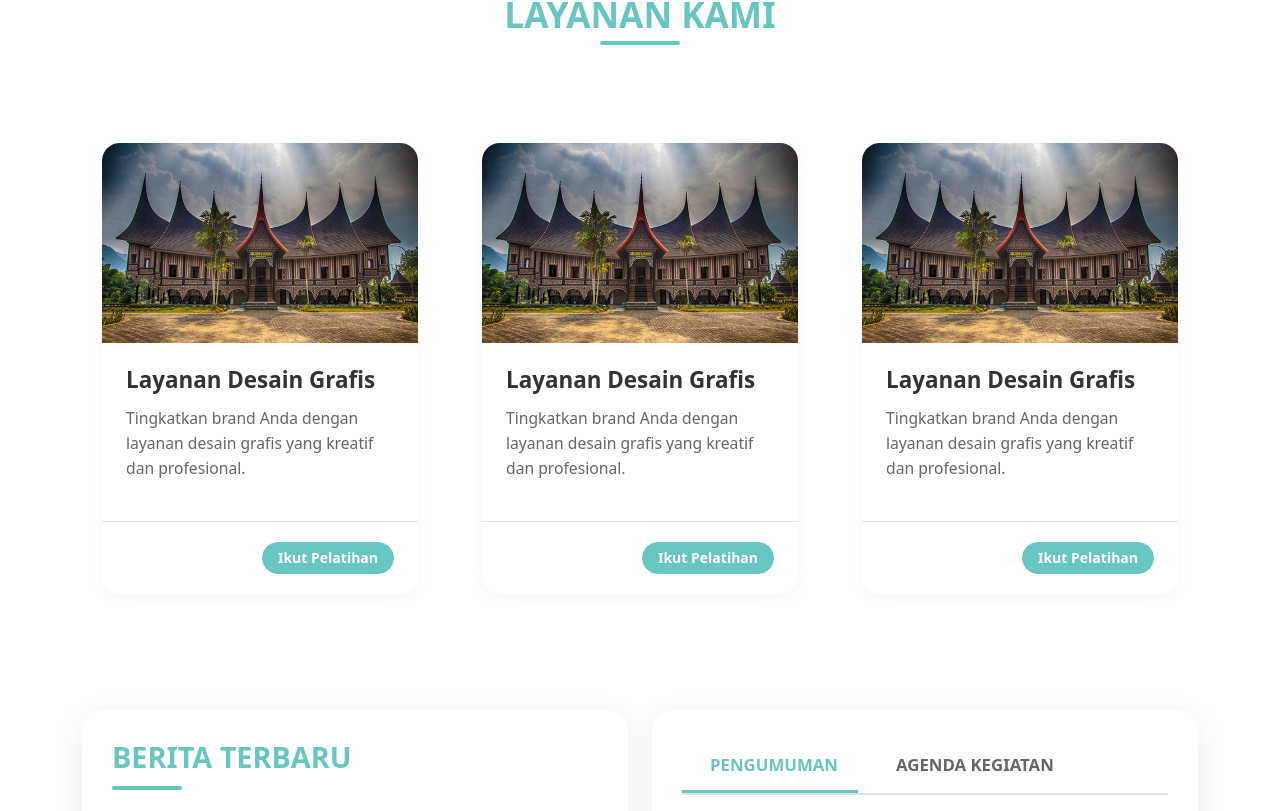
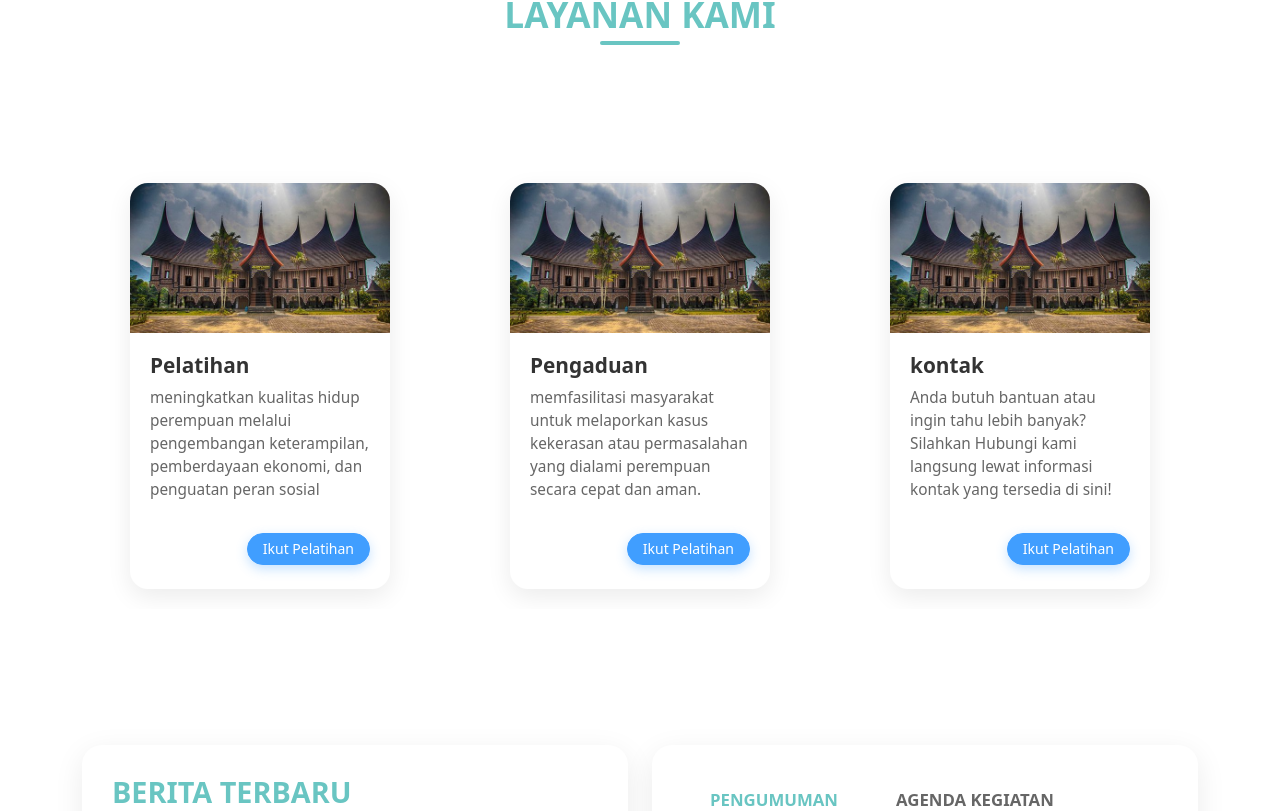
Before and after one commit to Anlaharpanda2/AgileD3_2025, a Vue app in the folder src/Frontend/: page / in a window 1280 px wide. Shown: the part 577-1388 px from the top of the page. Built offline with nearby package versions, Linux system fonts and the light colour scheme; no server answers; a web font is replaced by a local one.

Commit message:
fix:halaman hme

```diff
--- a/src/Frontend/src/components/Home/Layanan2.vue
+++ b/src/Frontend/src/components/Home/Layanan2.vue
@@ -18,19 +18,24 @@
 </template>
 
 <script lang="ts" setup>
+import { ElMessage } from 'element-plus';
+import { useRouter } from 'vue-router';
+const router = useRouter()
+
 const image = '/Home/1.jpeg';
-const title = 'Layanan Desain Grafis';
+const title = 'Pengaduan';
 const description =
-  'Tingkatkan brand Anda dengan layanan desain grafis yang kreatif dan profesional.';
+  'memfasilitasi masyarakat untuk melaporkan kasus kekerasan atau permasalahan yang dialami perempuan secara cepat dan aman.';
 
 function handleSubmit() {
   ElMessage.success('Layanan berhasil dipilih!');
+  router.push('/pengaduan');
 }
 </script>
 
 <style scoped>
 .card-container {
-  width: 380px;
+  width: 300px;
   margin: 2.5rem auto;
   border: none;
   background: transparent;
@@ -52,7 +57,7 @@ function handleSubmit() {
 
 .card-image {
   width: 100%;
-  height: 200px;
+  height: 150px;
   object-fit: cover;
   transition: transform 0.4s ease;
 }
--- a/src/Frontend/src/components/Home/Layanan3.vue
+++ b/src/Frontend/src/components/Home/Layanan3.vue
@@ -18,10 +18,12 @@
 </template>
 
 <script lang="ts" setup>
+import { ElMessage } from 'element-plus';
+
 const image = '/Home/1.jpeg';
-const title = 'Layanan Desain Grafis';
+const title = 'kontak';
 const description =
-  'Tingkatkan brand Anda dengan layanan desain grafis yang kreatif dan profesional.';
+  'Anda butuh bantuan atau ingin tahu lebih banyak? Silahkan Hubungi kami langsung lewat informasi kontak yang tersedia di sini!';
 
 function handleSubmit() {
   ElMessage.success('Layanan berhasil dipilih!');
@@ -30,7 +32,7 @@ function handleSubmit() {
 
 <style scoped>
 .card-container {
-  width: 380px;
+  width: 300px;
   margin: 2.5rem auto;
   border: none;
   background: transparent;
@@ -52,7 +54,7 @@ function handleSubmit() {
 
 .card-image {
   width: 100%;
-  height: 200px;
+  height: 150px;
   object-fit: cover;
   transition: transform 0.4s ease;
 }
--- a/src/Frontend/src/views/Home/HomeView.vue
+++ b/src/Frontend/src/views/Home/HomeView.vue
@@ -17,58 +17,13 @@
       <section class="services-section">
         <div class="row g-4 justify-content-center">
           <div class="col-md-6 col-lg-4">
-            <el-card shadow="never" class="service-card-container">
-              <div class="service-card-inner">
-                <img :src="image" class="service-card-image" alt="Layanan Desain Grafis" />
-
-                <div class="service-card-content">
-                  <h3 class="service-card-title">{{ title }}</h3>
-                  <p class="service-card-description">{{ description }}</p>
-                </div>
-
-                <div class="service-card-actions">
-                  <el-button type="primary" @click="showTambah" round class="submit-btn">
-                    Ikut Pelatihan
-                  </el-button>
-                </div>
-              </div>
-            </el-card>
+            <Layanan1></Layanan1>
           </div>
           <div class="col-md-6 col-lg-4">
-            <el-card shadow="never" class="service-card-container">
-              <div class="service-card-inner">
-                <img :src="image" class="service-card-image" alt="Layanan Desain Grafis" />
-
-                <div class="service-card-content">
-                  <h3 class="service-card-title">{{ title }}</h3>
-                  <p class="service-card-description">{{ description }}</p>
-                </div>
-
-                <div class="service-card-actions">
-                  <el-button type="primary" @click="handleSubmit" round class="submit-btn">
-                    Ikut Pelatihan
-                  </el-button>
-                </div>
-              </div>
-            </el-card>
+            <Layanan2></Layanan2>
           </div>
           <div class="col-md-6 col-lg-4">
-            <el-card shadow="never" class="service-card-container">
-              <div class="service-card-inner">
-                <img :src="image" class="service-card-image" alt="Layanan Desain Grafis" />
-
-                <div class="service-card-content">
-                  <h3 class="service-card-title">{{ title }}</h3>
-                  <p class="service-card-description">{{ description }}</p>
-                </div>
-
-                <div class="service-card-actions">
-                  <el-button type="primary" @click="handleSubmit" round class="submit-btn">
-                    Ikut Pelatihan
-                  </el-button>
-                </div>
-              </div>
-            </el-card>
+            <Layanan3></Layanan3>
           </div>
         </div>
       </section>
@@ -246,17 +201,9 @@ import Slider from '../../components/Home/Slider.vue';
 import { ElMessage } from 'element-plus';
 import api from '@/api.js';
 import {STORAGE_URL} from '@/api.js';
-
-
-const image = '/Home/1.jpeg';
-const title = 'Layanan Desain Grafis';
-const showTambah = ref(false);
-const description =
-  'Tingkatkan brand Anda dengan layanan desain grafis yang kreatif dan profesional.';
-
-function handleSubmit() {
-  ElMessage.success('Layanan berhasil dipilih!');
-}
+import Layanan1 from '../../components/Home/Layanan1.vue';
+import Layanan2 from '../../components/Home/Layanan2.vue';
+import Layanan3 from '../../components/Home/Layanan3.vue';
 
 // --- News Slider Logic ---
 const latestNews = ref([]);
--- a/src/Frontend/src/views/PengelolaDataPelatihan/DataPelatihanView.vue
+++ b/src/Frontend/src/views/PengelolaDataPelatihan/DataPelatihanView.vue
@@ -284,7 +284,12 @@ import { ElNotification } from 'element-plus';
 import { useRouter } from 'vue-router'
 
 const router = useRouter()
-
+    ElNotification({
+      title: 'Berhasil',
+      message: 'Export Data',
+      type: 'success',
+      duration: 30000,
+    });
 const goToDetail = (row: any, column: any, event: MouseEvent) => {
   // Abaikan klik jika berasal dari kolom selection (checkbox) atau kolom Aksi
   if (column.type === 'selection' || column.label === 'Aksi') {
```
Also changed, not shown: 2 other files (tests, documents, lock files or other folders).
